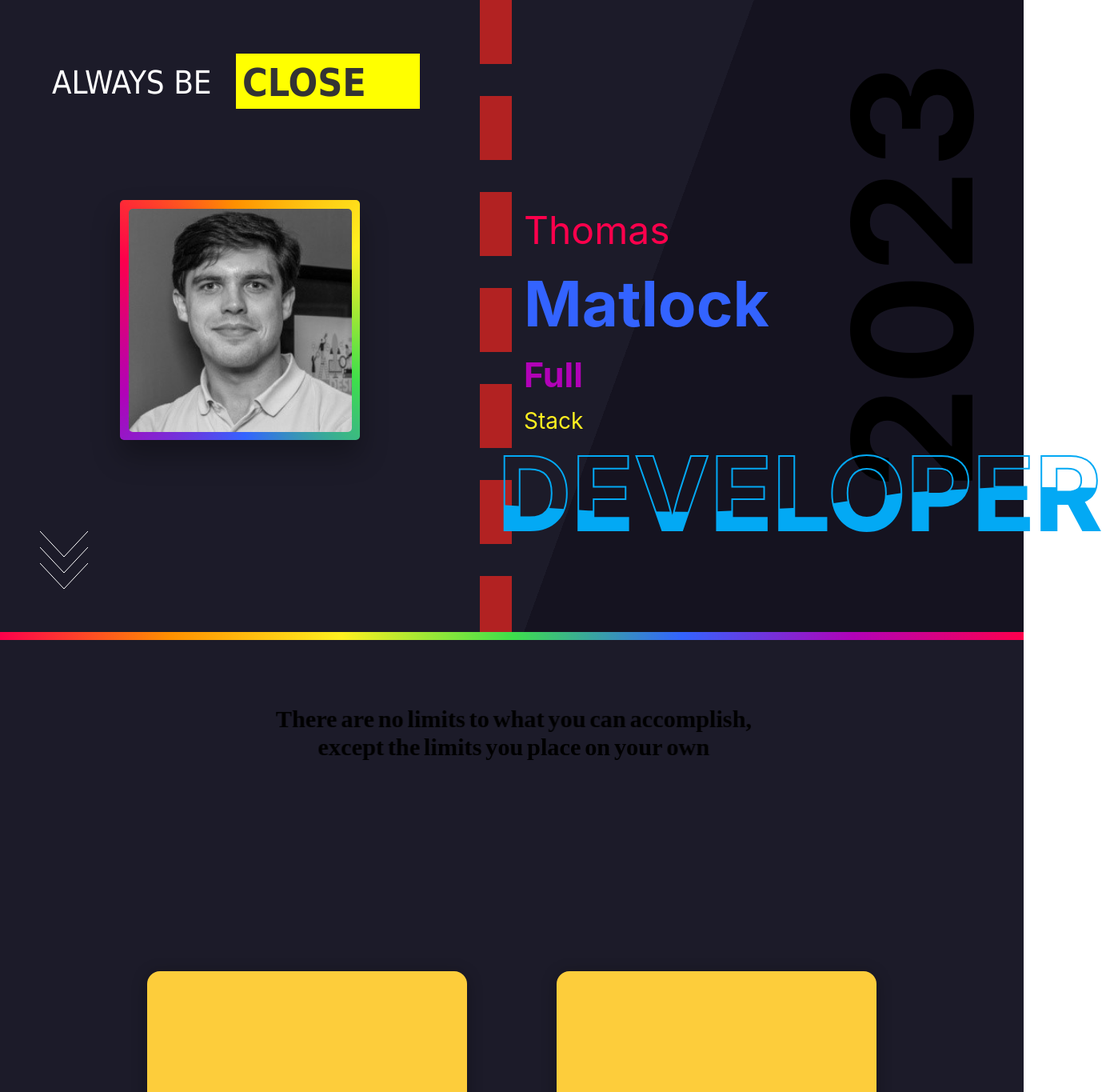
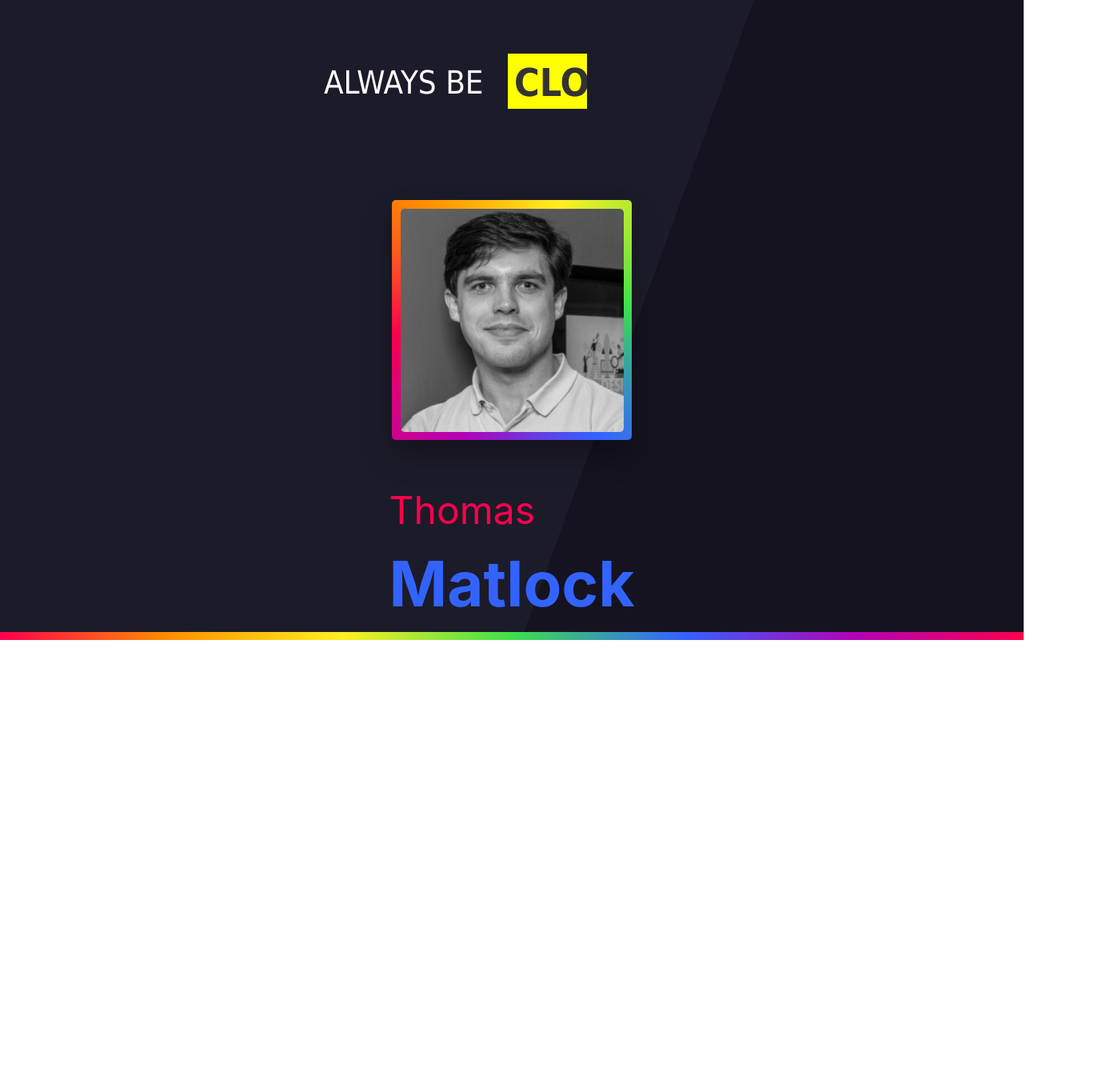
Before and after one commit to zep1994/thomas-matlock, a Next.js app in the folder frontend/: page / in a window 1280 px wide. Shown: the top 1365 px of the page at 80% size, 1378 px wide, since content can reach past the window. After the commit the page ends 800 px from the top, so only its background shows below. Built offline with nearby package versions, Linux system fonts and the light colour scheme.

Commit message:
Updates to Style

```diff
--- /dev/null
+++ b/frontend/components/ToggleTheme.js
@@ -0,0 +1,61 @@
+// components/ThemeToggle.js
+
+import styled from "@emotion/styled";
+import styles from '../styles/ToggleBtn.module.css'
+import { useState, useEffect } from "react";
+
+const ToggleButton = styled.button`
+  --toggle-width: 80px;
+  --toggle-height: 38px;
+  --toggle-padding: 4px;
+  position: relative;
+  display: flex;
+  align-items: center;
+  justify-content: space-around;
+  font-size: 1.5rem;
+  line-height: 1;
+  width: var(--toggle-width);
+  height: var(--toggle-height);
+  padding: var(--toggle-padding);
+  border: 0;
+  border-radius: calc(var(--toggle-width) / 2);
+  cursor: pointer;
+  background-color: var(--color-bg-toggle);
+  transition: background 0.25s ease-in-out;
+`;
+
+const ToggleThumb = styled.span`
+  position: absolute;
+  bottom: 1rem;
+
+  top: var(--toggle-padding);
+  left: var(--toggle-padding);
+  width: calc(var(--toggle-height) - (var(--toggle-padding) * 2));
+  height: calc(var(--toggle-height) - (var(--toggle-padding) * 2));
+  border-radius: 50%;
+  background: white;
+  transition: transform 0.25s ease-in-out;
+  transform: ${(p) =>
+    p.activeTheme === "dark"
+      ? "translate3d(calc(var(--toggle-width) - var(--toggle-height)), 0, 0)"
+      : "none"};
+`;
+
+const ThemeToggle = () => {
+
+    const [activeTheme, setActiveTheme] = useState("dark");
+    const inactiveTheme = activeTheme === "light" ? "dark" : "light";
+    useEffect(() => {
+        document.body.dataset.theme = activeTheme;
+    }, [activeTheme]);
+
+    return (
+        <ToggleButton onClick={() => setActiveTheme(inactiveTheme)} className={styles.toggleBtn} type="button">
+        <ToggleThumb />
+        <span>🌙</span>
+        <span>☀️</span>
+        </ToggleButton>
+    );
+};
+
+export default ThemeToggle;
--- a/frontend/package.json
+++ b/frontend/package.json
@@ -9,6 +9,8 @@
     "lint": "next lint"
   },
   "dependencies": {
+    "@emotion/react": "^11.10.5",
+    "@emotion/styled": "^11.10.5",
     "framer-motion": "^8.1.3",
     "next": "13.0.3",
     "react": "18.2.0",
--- a/frontend/pages/index.js
+++ b/frontend/pages/index.js
@@ -5,6 +5,8 @@ import Header from "../components/Header";
 import { useEffect } from "react";
 import { useAnimation, motion } from "framer-motion";
 import { useInView } from "react-intersection-observer";
+import ThemeToggle from '../components/ToggleTheme'
+
 
 export default function Home() {
 
@@ -83,6 +85,12 @@ export default function Home() {
               <span className={styles.spanHeader}>on</span>
               <span className={styles.spanHeader}>your</span>
               <span className={styles.spanHeader}>own</span>
+              <br />
+              <br />
+              <br />
+              <br />
+              <br />
+              <span className={styles.hoverMe}>HOVER FOR MORE</span>
             </h1>
             <div className={styles.cardsSection}>
               <div className={styles.card}>
--- a/frontend/styles/Home.module.css
+++ b/frontend/styles/Home.module.css
@@ -212,10 +212,11 @@
 .date {
   transform: rotate(-90deg);
   position: absolute;
-  right: -129px;
+  right: -100px;
   padding: 0;
   top: 5rem;
   font-size: 208px;
+  margin-bottom: 0;
 }
 
 
@@ -304,13 +305,13 @@
 
   .dev {
   position: absolute;
-  left: 22.5rem;
+  left: 25rem;
   margin-top: -3rem;
   }
 
   .dev h2 {
   color: #fff;
-  font-size: 8em;
+  font-size: 9em;
   position: absolute;
   transform: translate(-50%, -50%);
   }
@@ -566,7 +567,35 @@
   display: flex;
   align-items: center;
   justify-content: center;
-  top: 15rem;
+  top: 5rem;
+}
+
+.hoverMe {
+  color: inherit;
+  text-decoration: none;
+}
+
+.hoverMe {
+  background:
+    linear-gradient(
+      to right,
+      rgba(100, 200, 200, 1),
+      rgba(100, 200, 200, 1)
+    ),
+    linear-gradient(
+      to right,
+      rgba(255, 0, 0, 1),
+      rgba(255, 0, 180, 1),
+      rgba(0, 100, 200, 1)
+  );
+  background-size: 100% 3px, 0 3px;
+  background-position: 100% 100%, 0 100%;
+  background-repeat: no-repeat;
+  transition: background-size 400ms;
+}
+
+.hoverMe:hover {
+  background-size: 0 3px, 100% 3px;
 }
 
 .card {
@@ -709,127 +738,7 @@
   font-size: 18px;
   line-height: 1;
 }
-/*
-  .card {
-      text-align: left;
-      position: relative;
-      transform-style: preserve-3d;
-      transition: transform 0.5s;
-      -webkit-user-select: none;
-      -moz-user-select: none;
-          -ms-user-select: none;
-              user-select: none;
-      cursor: pointer;
-      font-family: Arial, Sans-Serif;
-      width: 400px;
-      height: 600px;
-      color: white;
-      display: inline-block;
-      background: linear-gradient(110deg, #fdcd3b 60%, #ffed4b 60%);
-      margin: 10px;
-  }
-  .card.flip {
-      transform: rotateY(180deg);
-      transition: transform 0.5s;
-  }
-  .card .face {
-      position: absolute;
-      top: 0px;
-      left: 0px;
-      bottom: 0px;
-      right: 0px;
-      -webkit-backface-visibility: hidden;
-              backface-visibility: hidden;
-      transform: translateZ(0.1px);
-  }
-  .card .back {
-      transform: rotateY(180deg);
-  }
-  .card .face {
-      border-radius: 10px;
-  }
-  .card .front {
-      color: #ffffff;
-      background-color: #101010;
-  }
 
-
-  .card .front .logo {
-      width: 100px;
-      padding: 10px;
-  }
-  .card .back {
-      font-size: 18px;
-      line-height: 1.4em;
-      background-size: cover;
-      background-color: #101010;
-
-      color: #FFE81F;
-  }
-  .card .back img {
-      width: 100%;
-      border-top-left-radius: 10px;
-      border-top-right-radius: 10px;
-      border-bottom: 3px double #FFE81F;
-  }
-  .card .back .description {
-      padding: 30px;
-  }
-  .card .back .logo {
-      position: absolute;
-      bottom: 10px;
-      right: 10px;
-      width: 100px;
-      padding: 10px;
-      border: none;
-  }
-  .card h2 {
-      text-transform: uppercase;
-      font-size: 18px;
-      position: absolute;
-      bottom: 70px;
-      margin: 0;
-      line-height: 0.7em;
-      padding: 10px;
-  }
-  .card h2 small {
-      font-size: 24px;
-  }
-  .card cite {
-      position: absolute;
-      left: 0px;
-      bottom: 0px;
-      font-size: 10px;
-      text-transform: uppercase;
-      padding: 20px;
-  }
-  .card cite a {
-      color: white;
-  }
-  .card cite a:visited {
-      text-decoration: none;
-      color: #aaaaaa;
-  }
-
-  .darth h2 {
-      font-size: 42px;
-      line-height: 1em;
-      bottom: 80px;
-      margin-top: 2px;
-  }
-  .darth .front {
-      background: linear-gradient(50deg, #fdcd3b 60%, #ffed4b 60%);
-      background-size: 130%;
-      background-position: 50% 50%;
-      transition: background 0.3s;
-  }
-
-  .luke .front {
-      background: linear-gradient(110deg, #fdcd3b 60%, #ffed4b 60%);
-      background-size: 200%;
-      background-position: 25% 20%;
-      transition: background 0.3s;
-  } */
 
 /* SECTION 3 */
 .section3 {
@@ -1017,3 +926,46 @@ margin: 0;
   }
 
 }
+
+@media (max-width: 1444px) {
+  .contentLeft {
+    border-right: none;
+  }
+
+  .mainContent  {
+    display: flex;
+    flex-direction: column;
+  }
+
+  .section1 {
+    height: 1000px;
+  }
+
+  .dev h2 {
+    font-size: 4rem;
+    left: -11rem;
+  }
+
+  .date {
+    display: none;
+  }
+
+  .section1 {
+    display: flex;
+    flex-direction: column;
+    align-items: center;
+    justify-content: center;
+  }
+
+  .contentRight {
+    width: auto;
+  }
+
+  .img {
+    top: 25rem;
+  }
+
+  .arrows {
+    display: none;
+  }
+}
--- /dev/null
+++ b/frontend/styles/ToggleBtn.module.css
@@ -0,0 +1,5 @@
+.toggleBtn {
+    position: absolute;
+    bottom: 3.5rem;
+    left: 1rem;
+}
--- a/frontend/styles/globals.css
+++ b/frontend/styles/globals.css
@@ -2,6 +2,7 @@ html,
 body {
   padding: 0;
   margin: 0;
+  overflow-x: hidden;
   font-family: -apple-system, BlinkMacSystemFont, Segoe UI, Roboto, Oxygen,
     Ubuntu, Cantarell, Fira Sans, Droid Sans, Helvetica Neue, sans-serif;
 }
@@ -24,3 +25,30 @@ a {
     background: black;
   }
 }
+
+
+/* body,
+body[data-theme="light"] {
+  --color-text-primary: #27201a;
+  --color-text-secondary: #000;
+  --color-bg-primary: #fff;
+  --color-bg-toggle: #1e90ff;
+}
+
+body[data-theme="dark"] {
+  --color-text-primary: #e3e3e3;
+  --color-text-secondary: #fff;
+  --color-bg-primary: #15232d;
+  --color-bg-toggle: #a9a9a9;
+}
+
+body {
+  background: var(--color-bg-primary);
+  color: var(--color-text-primary);
+  font-family: sans-serif;
+  transition: background 0.25s ease-in-out;
+}
+
+h1 {
+  color: var(--color-text-secondary);
+} */
```
Also changed, not shown: 2 other files (tests, documents, lock files or other folders).
